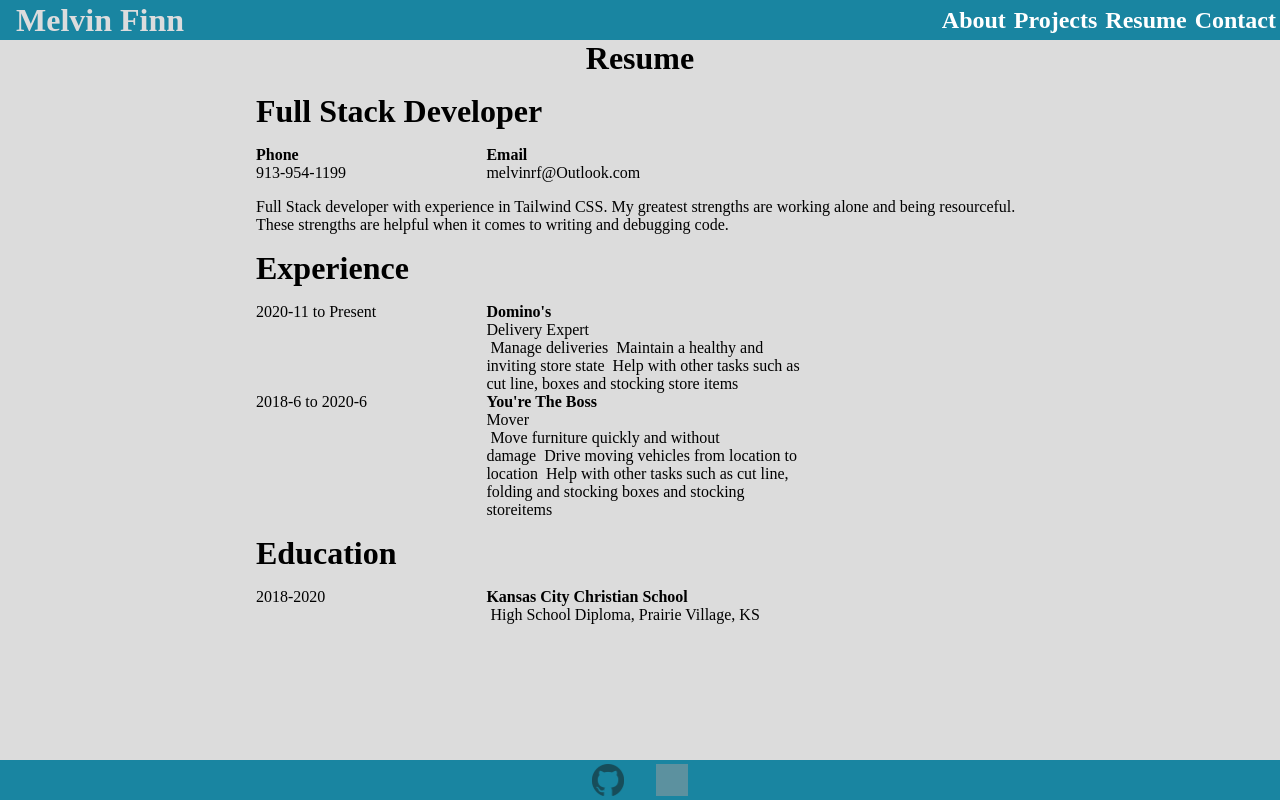
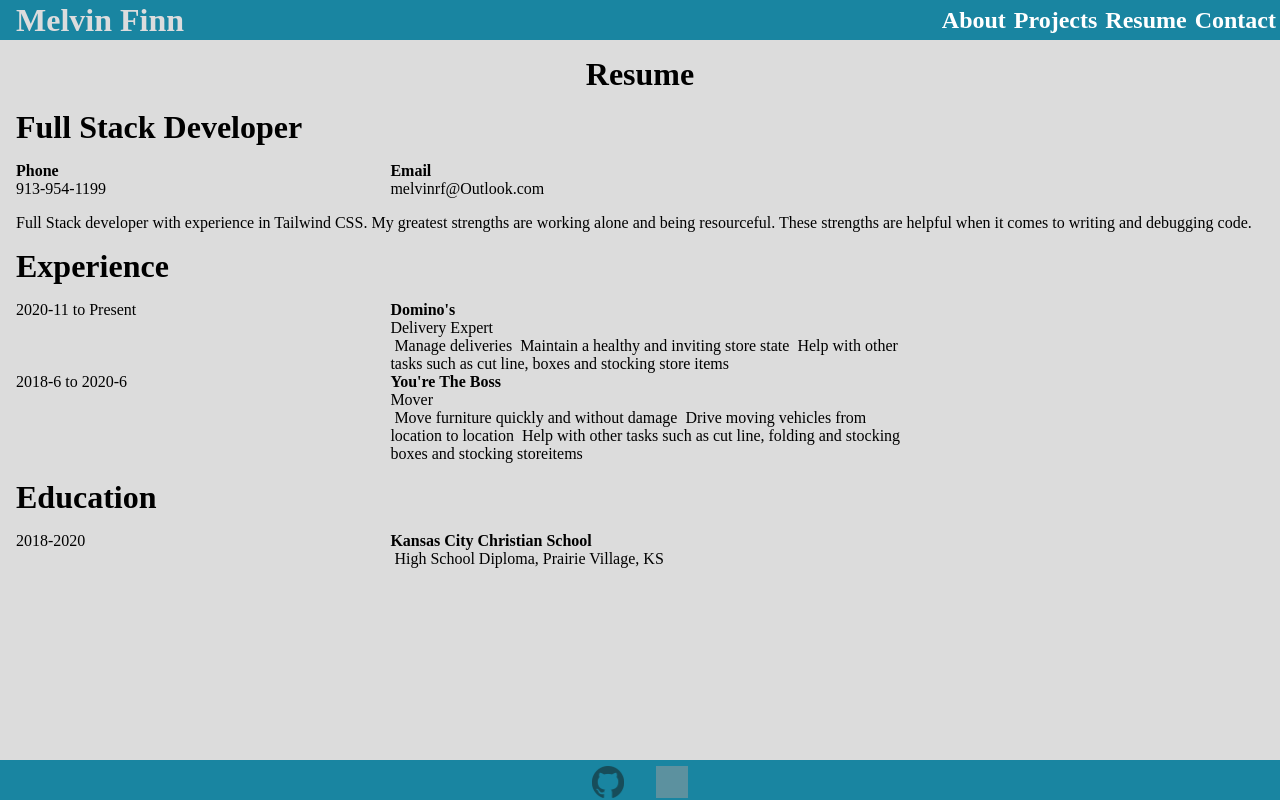
Before and after one commit to campe0n/react, a JavaScript app: page /Resume in a window 1280 px wide. Built offline with nearby package versions, Linux system fonts and the light colour scheme; grey boxes are pictures that could not be loaded; the HTML template or start-up script is replaced by a standard one.

Commit message:
added changes to improve mobile first design

```diff
--- a/src/index.css
+++ b/src/index.css
@@ -67,14 +67,17 @@ div {
   height: auto;
 }
 
-div .deck {
-  background-color: black;
+.deck {
+  width: 100%;
+  height: auto;
+  margin: 1rem;
 }
 
 img {
-  margin: 1rem;
-  width: 90%;
-  height: 90%;
+  padding: 0;
+  margin: 0;
+  width: 100%;
+  height: 100%;
 }
 
 a .projectImage {
@@ -264,7 +267,7 @@ a:focus {
   width: 2rem;
   height: 2rem;
   opacity: 50%;
-  margin: 0.25rem 1rem;
+  margin: 0.35rem 1rem;
   cursor: pointer;
 }
 
--- a/src/pages/About.js
+++ b/src/pages/About.js
@@ -1,3 +1,5 @@
+import "../index.css";
+
 const styles = {
   p: {
     textAlign: "center",
@@ -6,11 +8,15 @@ const styles = {
 
 export default function About() {
   return (
-    <div>
+    <div className="deck">
       <h2>About Me</h2>
       <p style={styles.p}>
         Hello, My name is Melvin. I'm a full stack developer.
       </p>
+      <p style={styles.p}>
+        Currently working on mobile first design. Website looks better on a
+        phone.
+      </p>
     </div>
   );
 }
--- a/src/pages/Contact.js
+++ b/src/pages/Contact.js
@@ -1,6 +1,8 @@
+import "../index.css";
+
 export default function Contact() {
   return (
-    <div>
+    <div class="deck">
       <h2>Contact Me</h2>
       <form>
         <label for="name">Name:</label>
--- a/src/pages/Project.js
+++ b/src/pages/Project.js
@@ -1,3 +1,5 @@
+import "../index.css";
+
 import holidaySearch from "../images/holidaysearch.PNG";
 import eventPlanning from "../images/eventplanning.PNG";
 import workdayscheduler from "../images/workdayscheduler.PNG";
@@ -5,6 +7,8 @@ import workdayscheduler from "../images/workdayscheduler.PNG";
 export default function Project() {
   return (
     <div class="deck">
+      <div class="overlay">
+        <div class="imgOverlay">
           <a
             href="https://github.com/gannacon/Project_1"
             target="_blank"
@@ -12,6 +16,10 @@ export default function Project() {
           >
             <img src={holidaySearch} alt="Holiday Serach Project" />
           </a>
+        </div>
+      </div>
+      <div class="overlay">
+        <div class="imgOverlay">
           <a
             href="https://github.com/brownnicholasj/the-event-planning"
             target="_blank"
@@ -19,6 +27,10 @@ export default function Project() {
           >
             <img src={eventPlanning} alt="Event Planning Project" />
           </a>
+        </div>
+      </div>
+      <div class="overlay">
+        <div class="imgOverlay">
           <a
             href="https://github.com/campe0n/dplanner_mf"
             target="_blank"
@@ -27,5 +39,7 @@ export default function Project() {
             <img src={workdayscheduler} alt="Worday Scheduler Project" />
           </a>
         </div>
+      </div>
+    </div>
   );
 }
--- a/src/pages/Resume.js
+++ b/src/pages/Resume.js
@@ -1,6 +1,8 @@
+import "../index.css";
+
 export default function Resume() {
   return (
-    <div>
+    <div class="deck">
       <h2>Resume</h2>
       <div className="handles">
         <h3>Full Stack Developer</h3>
@@ -73,6 +75,12 @@ export default function Resume() {
           </ul>
         </div>
       </div>
+      {/* <iframe
+        title="Resume"
+        src="../images/Resume V2.docx.pdf"
+        height="1000"
+        width="700"
+      ></iframe> */}
     </div>
   );
 }
```
Also changed, not shown: 2 other files (tests, documents, lock files or other folders). Lines whose indentation alone changed are shown as unchanged.
